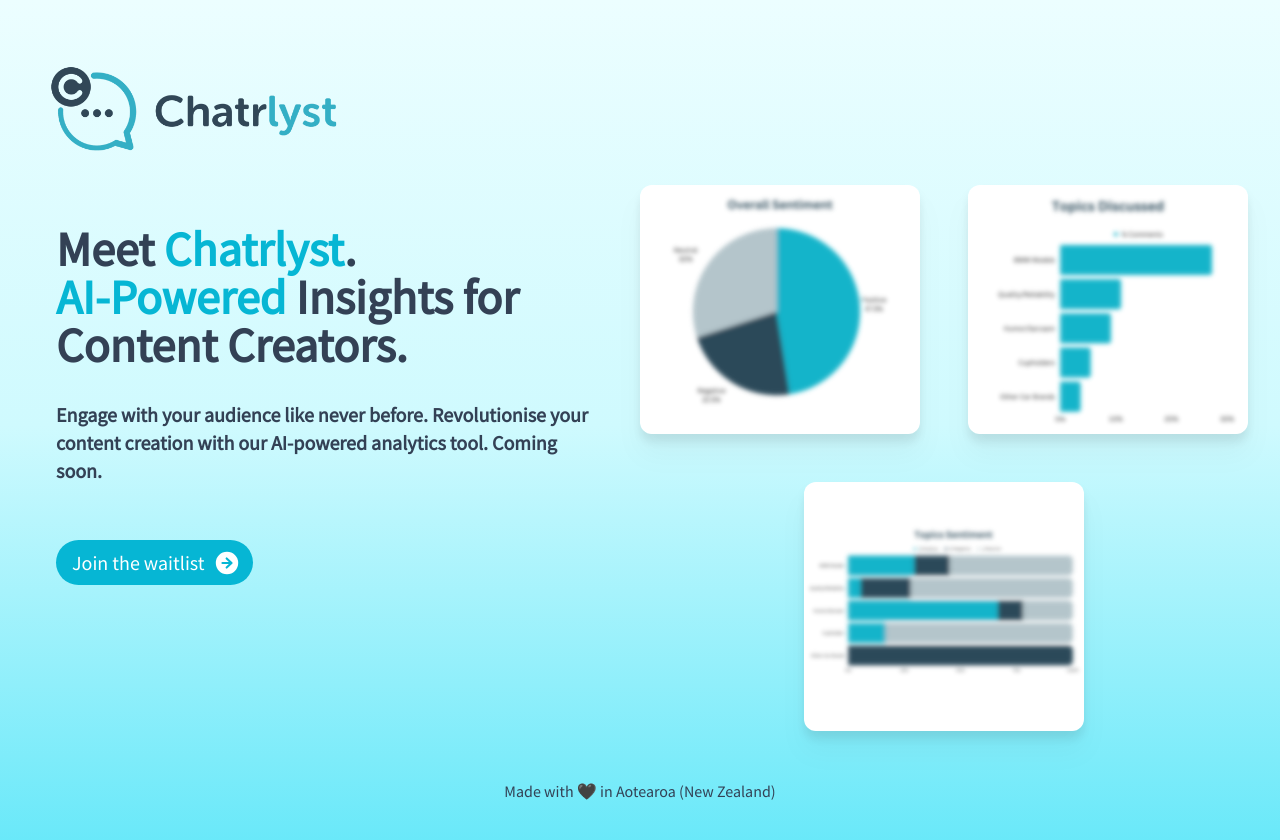
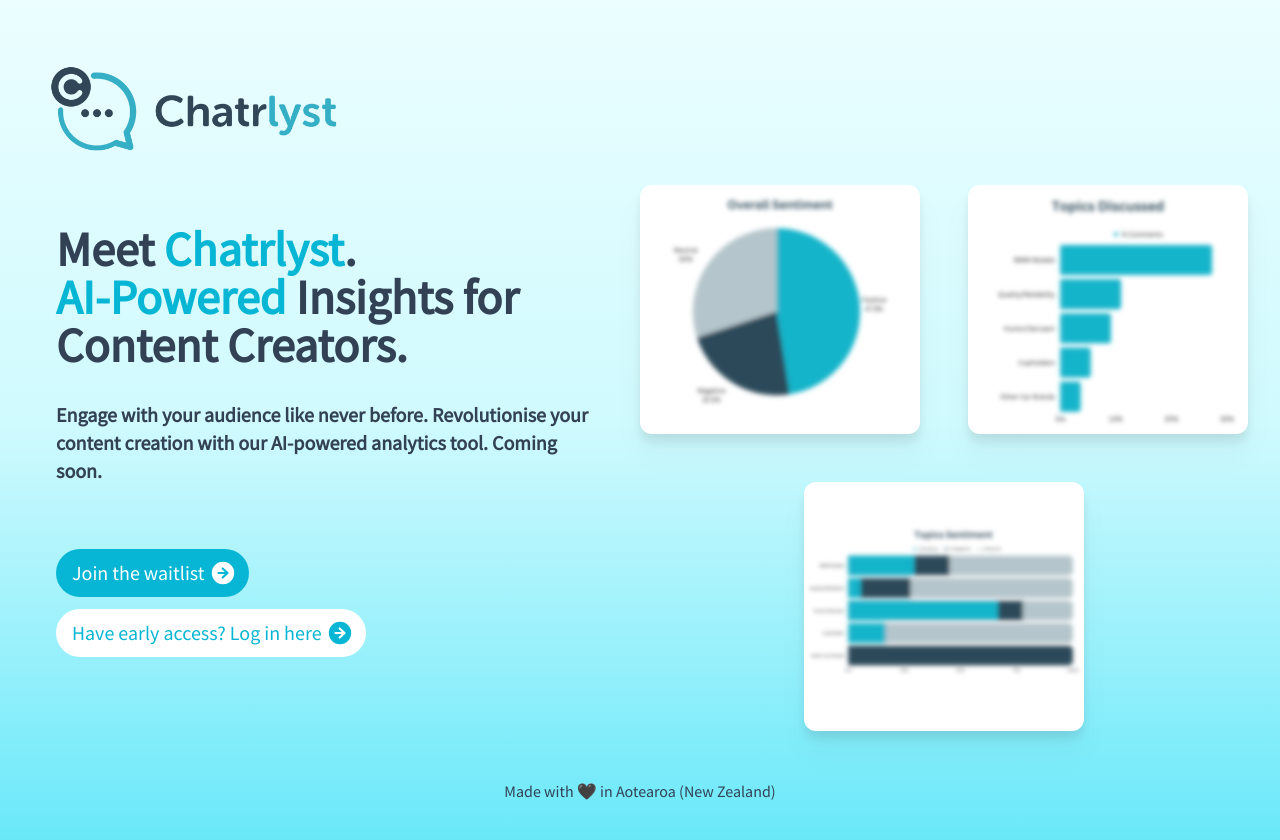
Before and after one commit to SenceNZ/sencenz.github.io, a React (Vite) app: page / in a window 1280 px wide. Shown: the top 840 px of the page. Built offline with nearby package versions, Linux system fonts and the light colour scheme.

Commit message:
early access?
dm me to see more!

```diff
--- a/src/App.tsx
+++ b/src/App.tsx
@@ -24,14 +24,23 @@ function App() {
               Engage with your audience like never before. Revolutionise your
               content creation with our AI-powered analytics tool. Coming soon.
             </div>
+            <div className="text-xl text-white bg-cyan-500 rounded-full pl-4 pr-3 py-2.5 w-fit mb-3">
               <a
-              className="text-xl text-white bg-cyan-500 rounded-full pl-4 pr-3 py-2.5"
                 href="https://docs.google.com/forms/d/e/1FAIpQLSehYzi8HmT2OrheJ4aoD3dg8ZFawyuLR9uhYVs-yO3dd6QAjA/viewform"
                 target="_blank"
               >
-              <span className="align-bottom mr-1">Join the waitlist </span>
+                <span className="align-bottom mr-1">Join the waitlist</span>
                 <ArrowRightCircleIcon className="w-7 inline-block align-bottom" />
               </a>
+            </div>
+            <div className="text-xl bg-white text-cyan-500 rounded-full pl-4 pr-3 py-2.5 w-fit">
+              <a href="https://dev.chatrlyst.com">
+                <span className="align-bottom mr-1">
+                  Have early access? Log in here
+                </span>
+                <ArrowRightCircleIcon className="w-7 inline-block align-bottom" />
+              </a>
+            </div>
           </div>
           <div className="flex flex-wrap justify-center gap-12">
             <div className="md:basis-[calc(50%-1.5rem)] rounded-xl drop-shadow-xl bg-white">
```
Lines whose indentation alone changed are shown as unchanged.
